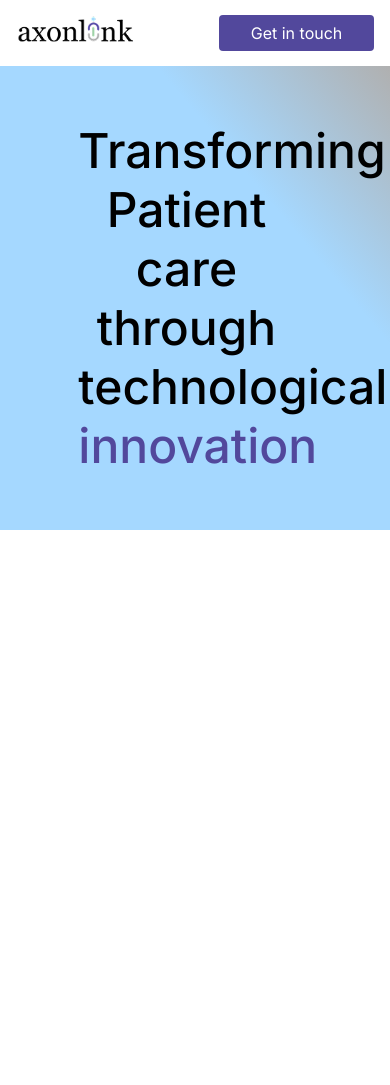
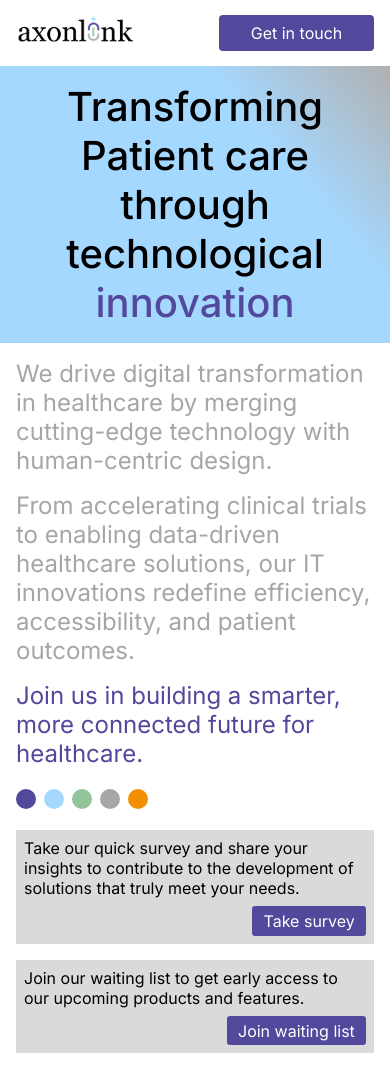
Before and after one commit to axonlinkcode/webpage, a React (Vite) app in the folder frontend/: page / in a window 390 px wide. Before the commit the page ends 844 px from the top, so only its background shows below. Built offline with nearby package versions, Linux system fonts and the light colour scheme.

Commit message:
home content query done

```diff
--- a/frontend/package.json
+++ b/frontend/package.json
@@ -10,6 +10,7 @@
     "preview": "vite preview"
   },
   "dependencies": {
+    "motion": "^12.11.0",
     "react": "^19.1.0",
     "react-dom": "^19.1.0",
     "react-icons": "^5.5.0"
--- a/frontend/src/App.jsx
+++ b/frontend/src/App.jsx
@@ -1,9 +1,11 @@
 import Home from "./pages/Home/Home";
+import BouncingCircles from "./components/BouncingCircles";
 
 const App = () => {
   return (
     <div>
       <Home />
+      {/* <BouncingCircles /> */}
     </div>
   );
 };
--- /dev/null
+++ b/frontend/src/components/BouncingCircles.jsx
@@ -0,0 +1,60 @@
+import { motion } from 'framer-motion';
+
+const container = {
+  hidden: { opacity: 0 },
+  visible: {
+    opacity: 1,
+    transition: {
+      delayChildren: 0.3,       // delay before children start animating
+      staggerChildren: 0.3,     // delay between each dot's animation
+    },
+  },
+};
+
+const dot = {
+  hidden: { y: 0 },
+  visible: {
+    y: [0, -20, 0],              // bounce up then return
+    transition: {
+      duration: 0.6,             // total bounce time
+      ease: "easeInOut",
+      repeatType: "reverse",     // go back to original position
+    },
+  },
+};
+
+const BouncingCircles = () => {
+  const colors = ["#52489c", "#a5d8ff", "#91c499", "#a6a6a6","#f18f01"];
+
+  return (
+    <motion.div
+      className='container'
+      style={{
+        display: "flex",
+        justifyContent: "start",
+        alignItems: "center",
+        height: "30px",
+        width:'100%',
+        gap: "0.5rem",
+      }}
+      variants={container}
+      initial="hidden"
+      animate="visible"
+    >
+      {colors.map((color, index) => (
+        <motion.span
+          key={index}
+          className="dot"
+          style={{
+            width: "20px",
+            height: "20px",
+            backgroundColor: color,
+            borderRadius: "50%",
+          }}
+          variants={dot}
+        />
+      ))}
+    </motion.div>
+  );
+};
+export default BouncingCircles;
--- a/frontend/src/components/hero/Hero.css
+++ b/frontend/src/components/hero/Hero.css
@@ -30,15 +30,15 @@
   margin: 0;
 }
 
-.hero__content-header h1 span{
+.hero__content-header h1 span {
   color: #52489c;
 }
-.hero__content-video{
+.hero__content-video {
   flex: 1.5;
   position: relative;
   height: 400px;
 }
-.hero__content-video .video{
+.hero__content-video .video {
   border: 1px solid #a5d8ff;
   width: 90%;
   height: 100%;
@@ -47,5 +47,44 @@
   top: 100px;
   left: 2.5rem;
   object-fit: cover;
+}
 
+/* QUERIES */
+@media screen and (width: 768px) {
+  .hero {
+    gap: 0.5rem;
+    padding: 1rem;
   }
+  .hero__content-header h1 {
+    font-size: 2.5rem;
+    width: 100%;
+  }
+  .hero__content-header h1 span {
+  color: #52489c;
+}
+.hero__content-video {
+  height: 300px;
+}
+.hero__content-video .video {
+  width: 90%;
+  top: 70px;
+  left: 1.5rem;
+}
+}
+
+@media screen and (max-width: 425px) {
+  .hero {
+    gap: 0.5rem;
+    padding: 1rem;
+  }
+  .hero__content-header h1 {
+    font-size: 2.5rem;
+    width: 100%;
+  }
+  .hero__content-header h1 span {
+  color: #52489c;
+}
+.hero__content-video{
+  display: none;
+}
+}
--- a/frontend/src/components/hero/Hero.jsx
+++ b/frontend/src/components/hero/Hero.jsx
@@ -43,6 +43,7 @@ const Hero = () => {
                 </div>
             </div>
         </div>
+
     );
 };
 
--- /dev/null
+++ b/frontend/src/components/homeContent/HomeContent.css
@@ -0,0 +1,93 @@
+.home-con {
+  /* border: 2px solid red; */
+  display: flex;
+  padding: 5rem 2rem 0 2rem;
+  gap: 1rem;
+}
+
+.home-con--para {
+  /* border: 1px solid purple; */
+  flex: 2;
+}
+.home-con--para p {
+  /* border: 1px solid green; */
+  width: 90%;
+  font-size: 2rem;
+  margin-bottom: 1rem;
+  color: #a6a6a6;
+}
+.home-con--para p:last-of-type {
+  color: #52489c;
+  font-size: 1.7rem;
+  margin-bottom: 0;
+}
+.home-con--links {
+  /* border: 1px solid red; */
+  flex: 1.35;
+  font-size: 1.3rem;
+}
+.home-con--link2,
+.home-con--link1 {
+  /* border: 1px solid blue; */
+  width: 90%;
+  margin: 1rem 0;
+  padding: 1rem;
+  background: #dbdada;
+}
+.home-con--link2 div,
+.home-con--link1 div {
+  display: flex;
+  justify-content: end;
+  align-items: center;
+  /* border: 1px solid green; */
+  margin-top: 0.5rem;
+}
+.home-con--links a {
+  background-color: #52489c;
+  color: white;
+  padding: 0.3rem 0.7rem;
+  cursor: pointer;
+  border-radius: 3px;
+}
+
+/* QUERIES */
+@media screen and (width: 768px) {
+  .home-con {
+    padding: 5rem 1rem 0 1rem;
+    gap: 2rem;
+  }
+  .home-con--para p:last-of-type,
+  .home-con--para p {
+    font-size: 1.5rem;
+    width: 100%;
+  }
+  .home-con--link2,
+  .home-con--link1 {
+    width: 100%;
+    font-size: 1rem;
+    padding: 0.5rem;
+  }
+  .home-con--links a {
+    padding: 0.2rem 0.5rem;
+  }
+}
+
+@media screen and (max-width: 425px) {
+  .home-con {
+    display: flex;
+    flex-direction: column;
+    padding: 1rem;
+    gap: 1rem;
+  }
+  .home-con--para p:last-of-type,
+  .home-con--para p {
+    width: 100%;
+    font-size: 1.5rem;
+  }
+  .home-con--link2,
+  .home-con--link1 {
+    width: 100%;
+    font-size: 1rem;
+    padding: 0.5rem;
+  }
+}
--- /dev/null
+++ b/frontend/src/components/homeContent/HomeContent.jsx
@@ -0,0 +1,31 @@
+import './HomeContent.css'
+import BouncingCircles from '../BouncingCircles';
+
+const HomeContent = () => {
+    return (
+        <div className='home-con'>
+            <div className='home-con--para'>
+                <p>We drive digital transformation in healthcare by merging cutting-edge technology with human-centric design.</p>
+                <p>From accelerating clinical trials to enabling data-driven healthcare solutions, our IT innovations redefine efficiency, accessibility, and patient outcomes.</p>
+                <p>Join us in building a smarter, more connected future for healthcare.</p>
+            </div>
+            <div className='home-con--links'>
+                <BouncingCircles />
+                <div className='home-con--link1'>
+                    <p>Take our quick survey and share your insights to contribute to the development of solutions that truly meet your needs.</p>
+                    <div>
+                        <a href="#">Take survey</a>
+                    </div>
+                </div>
+                <div className='home-con--link2'>
+                    <p>Join our waiting list to get early access to our upcoming products and features.</p>
+                    <div>
+                        <a href="#">Join waiting list</a>
+                    </div>
+                </div>
+            </div>
+        </div>
+    );
+};
+
+export default HomeContent;
--- a/frontend/src/pages/home/Home.jsx
+++ b/frontend/src/pages/home/Home.jsx
@@ -1,11 +1,13 @@
 import Nav from "../../components/nav/Nav";
 import Hero from "../../components/hero/Hero";
+import HomeContent from '../../components/homeContent/HomeContent'
 
 const Home = () => {
   return (
     <div>
         <Nav />
         <Hero />
+        <HomeContent />
     </div>
   );
 };
```
Also changed, not shown: 1 other file (tests, documents, lock files or other folders). Lines whose indentation alone changed are shown as unchanged.
